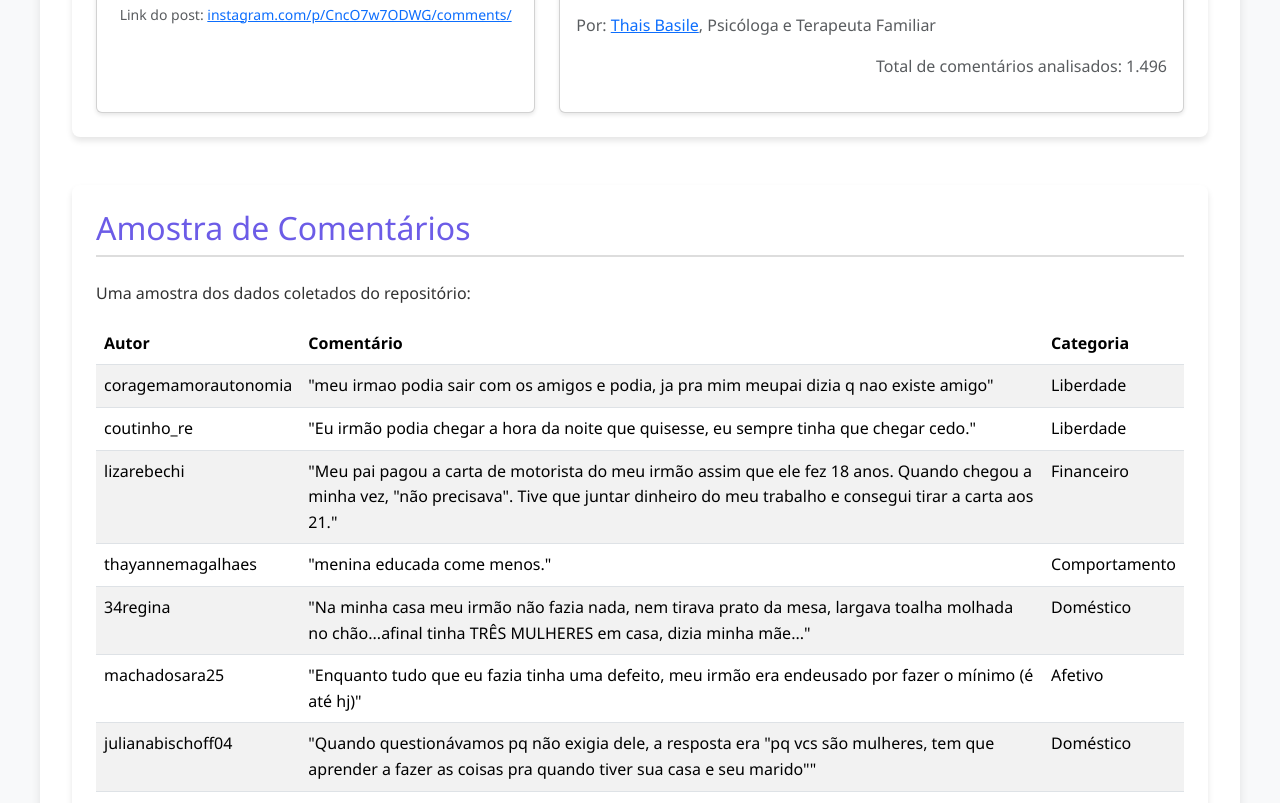
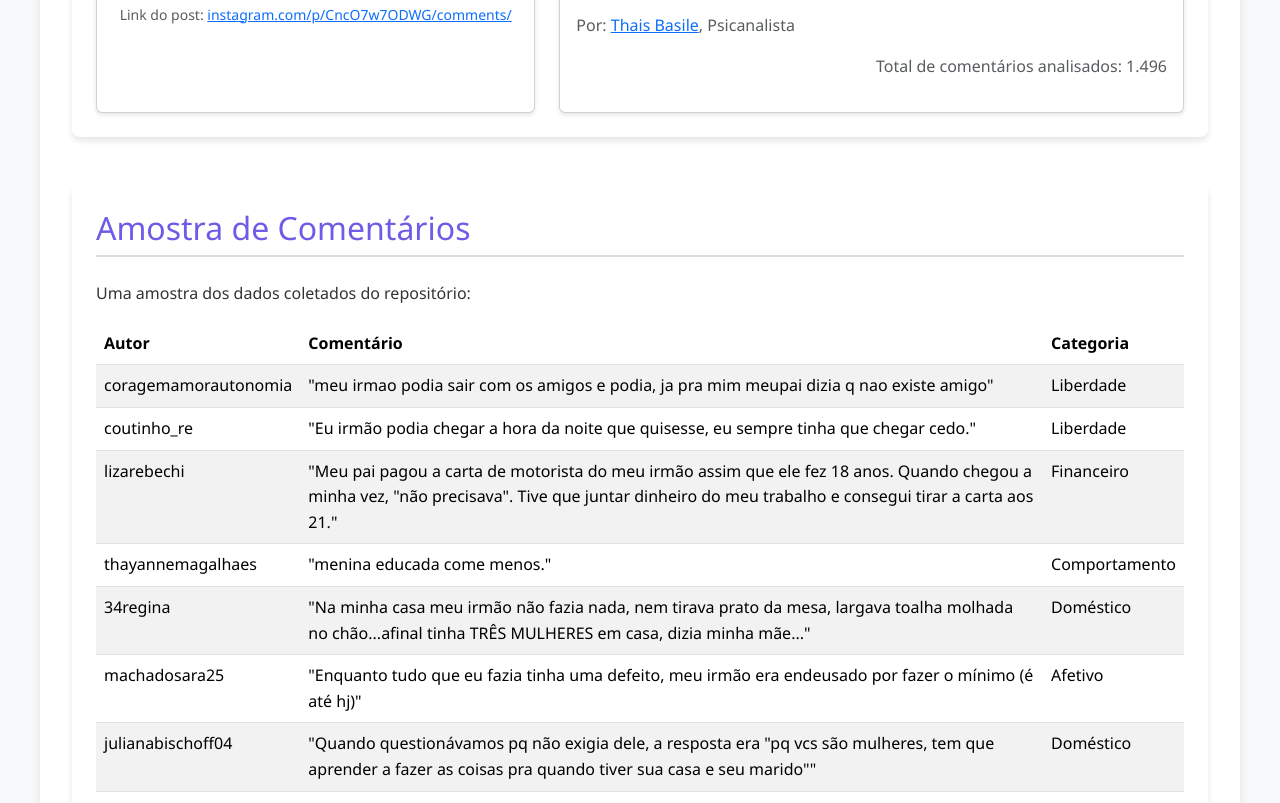
Before and after one commit to nicacioliveira/educacao-intrafamiliar, a website: page index.html in a window 1280 px wide. Shown: the part 899-1702 px from the top of the page. Drawn offline with nearby package versions, Linux system fonts and the light colour scheme.

Commit message:
adjust html template

```diff
--- a/index.html
+++ b/index.html
@@ -205,7 +205,7 @@
                                     denúncia? Me fala aqui como foi com você.</p>
                             </div>
                             <p class="mt-3 text-muted">Por: <a href="https://www.instagram.com/thaisbasile.psi/"
-                                    target="_blank">Thais Basile</a>, Psicóloga e Terapeuta Familiar</p>
+                                    target="_blank">Thais Basile</a>, Psicanalista</p>
                             <p class="text-end text-muted">Total de comentários analisados: 1.496</p>
                         </div>
                     </div>
```
